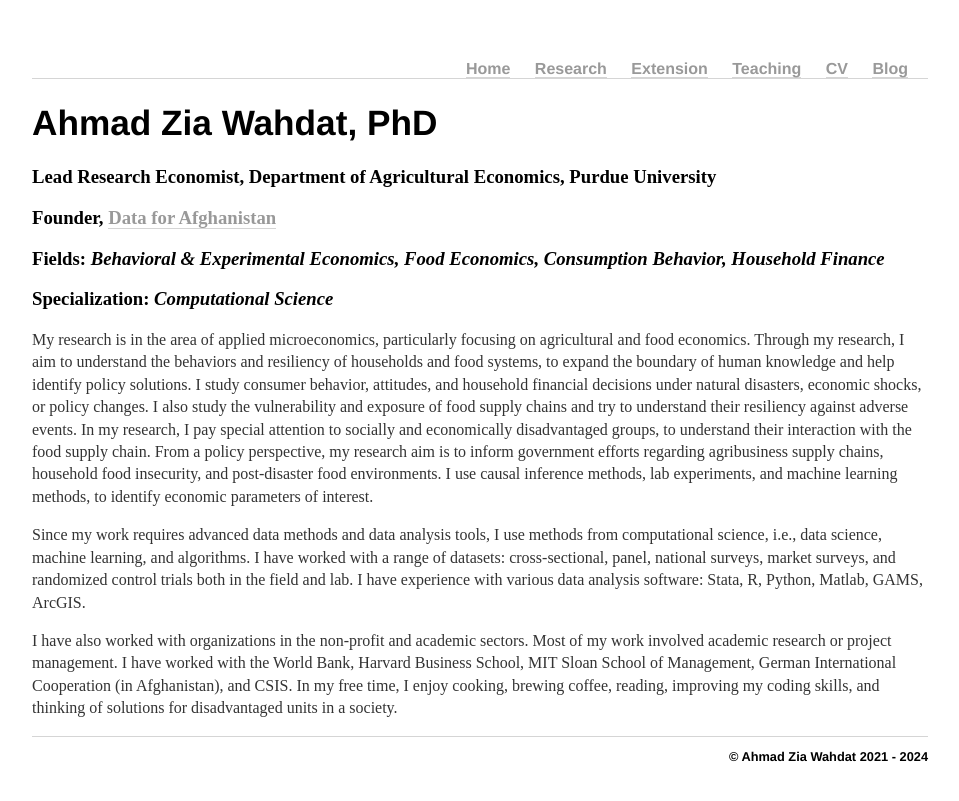
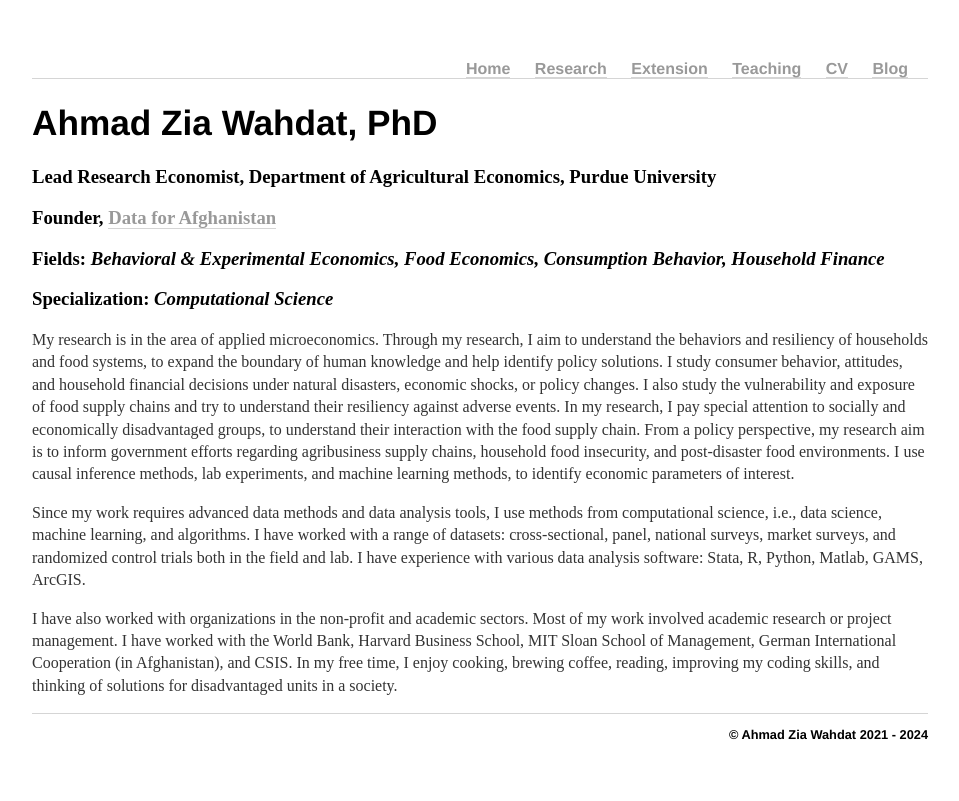
Before and after one commit to awahdat/webpage, a Jekyll site: the page built from index.html, in a window 1280 px wide. Shown: the top 801 px of the page, without its empty margins (160-1119 px from the left). Built offline with Jekyll 4.4.1, drawn with Linux system fonts in a browser that asks for light colours.

Commit message:
Update index.html

```diff
--- a/index.html
+++ b/index.html
@@ -12,7 +12,7 @@ title: Ahmad Zia Wahdat
 
 
 
-	<p>My research is in the area of applied microeconomics, particularly focusing on agricultural and food economics.
+	<p>My research is in the area of applied microeconomics.
 		Through my research, I aim to understand the behaviors and resiliency of
 		households and food systems, to expand the boundary of human knowledge and help identify policy solutions.
 		I study consumer behavior, attitudes, and household financial decisions under natural disasters, economic shocks, or policy changes.
```
